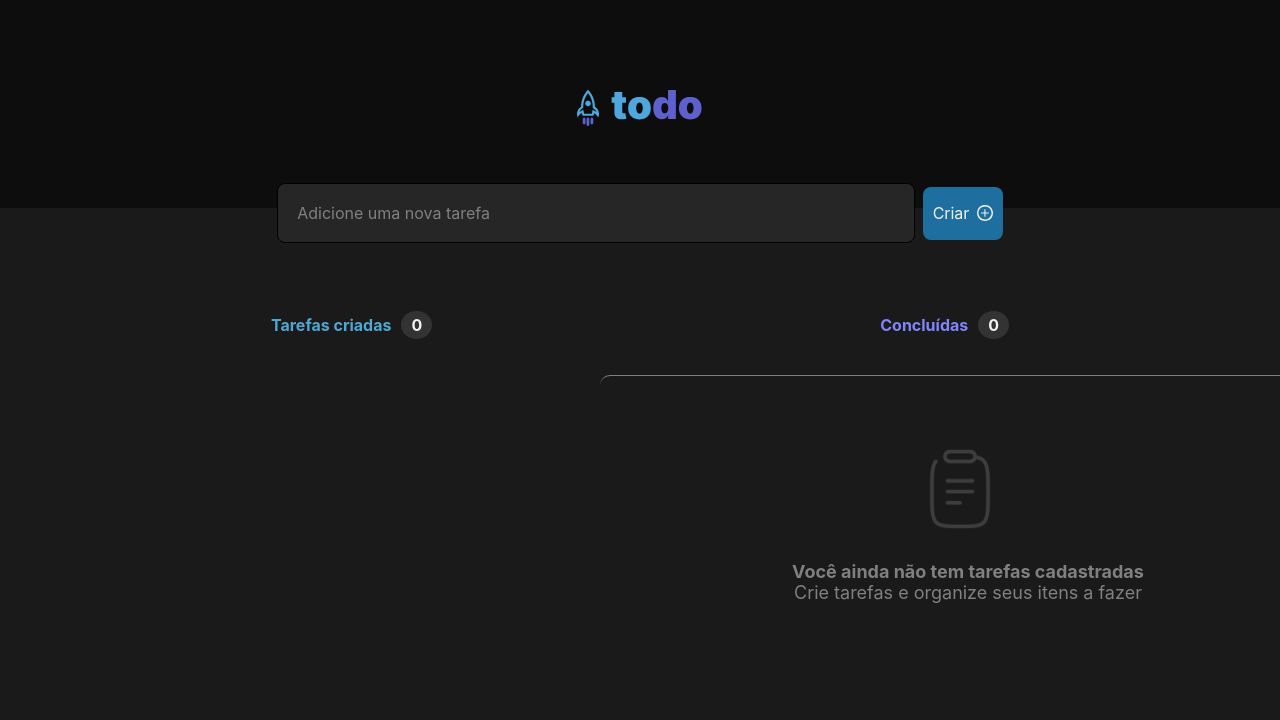
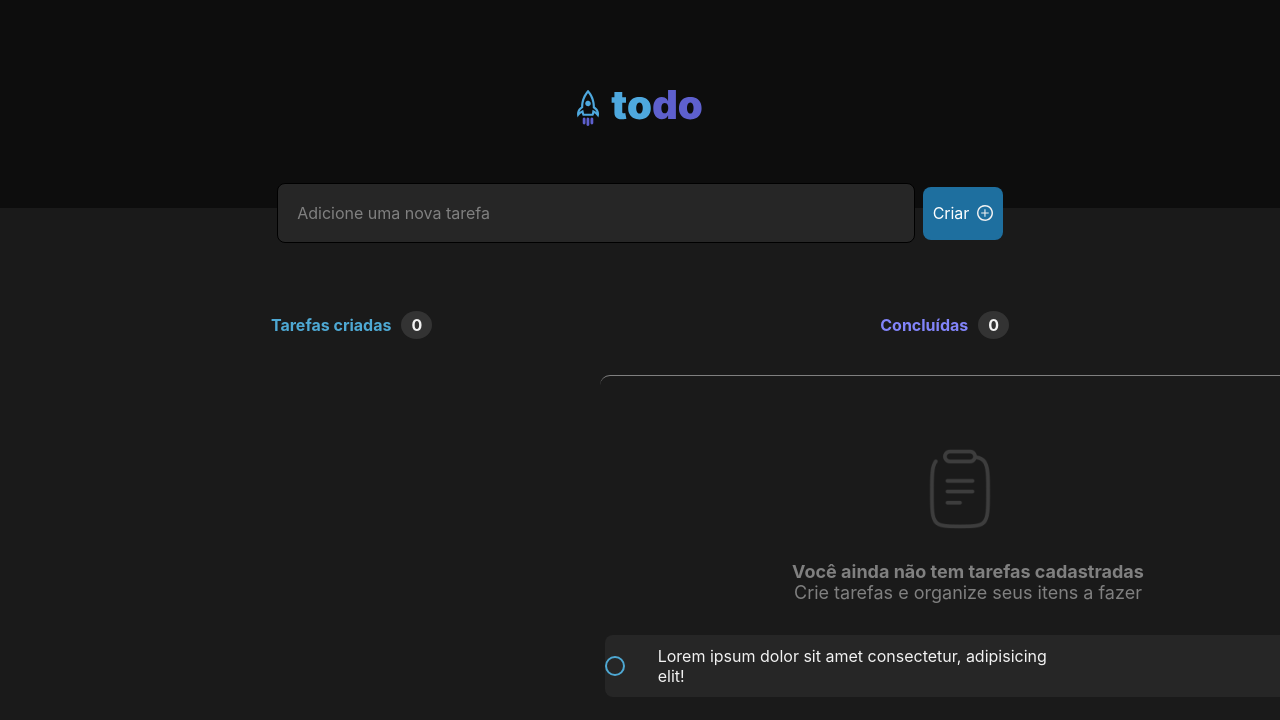
Before and after one commit to helen-andrade/todo-list-reactJs, a React (Vite) app: page / in a window 1280 px wide. Shown: the top 720 px of the page. Built offline with nearby package versions, Linux system fonts and the light colour scheme.

Commit message:
feat: add componentes da task

```diff
--- a/src/App.css
+++ b/src/App.css
@@ -1,4 +1,5 @@
 :root {
+  --white: #ffffff;
   --gray-100: #f2f2f2;
   --gray-200: #d9d9d9;
   --gray-300: #808080;
--- a/src/App.tsx
+++ b/src/App.tsx
@@ -1,11 +1,8 @@
 import "./App.css";
 import Header from "./components/Header";
 import Input from "./components/Input";
+import NewTaskAdd from "./components/NewTaskAdd";
 import Tasks from "./components/Tasks";
-/*
-Biblioteca p/ criar ID's únicos = uuid
-importação: import { v4 as uuidv4 } from 'uuid';
-*/
 
 function App() {
   return (
@@ -13,6 +10,7 @@ function App() {
       <Header />
       <Input />
       <Tasks />
+      <NewTaskAdd />
     </div>
   );
 }
--- a/src/components/Input.tsx
+++ b/src/components/Input.tsx
@@ -3,9 +3,9 @@ import "./Input.css";
 const Input = () => {
   return (
     <div className="inputNewTask">
-      <input type="text" placeholder="Adicione uma nova tarefa" />
+      <input type="text" placeholder="Adicione uma nova tarefa"/>
       <div className="containerAddNewTask">
-        <button className="buttonNewTask">
+        <button className="buttonNewTask" >
           Criar
           <img
             className="iconAdd"
--- /dev/null
+++ b/src/components/NewTaskAdd.css
@@ -0,0 +1,73 @@
+.containerTaskAdded {
+    visibility: visible;
+}
+
+.taskAdded {
+  display: flex;
+  align-items: center;
+  justify-content: center;
+  background-color: var(--gray-500);
+  width: 736px;
+  height: 62px;
+  border-radius: 8px;
+  margin-left: 37.8rem;
+  margin-top: 1rem;
+}
+
+.taskAdded p {
+  margin-left: 2rem;
+}
+
+.iconTrash {
+  margin-left: 15rem;
+  width: 24px;
+  height: 18px;
+}
+
+.iconTrash:hover {
+  cursor: pointer;
+}
+
+.taskAdded {
+  display: flex;
+  align-items: center;
+  gap: 10px;
+}
+
+.taskAdded {
+  display: flex;
+  align-items: center;
+  gap: 1px;
+}
+
+.taskAdded input[type="checkbox"] {
+  -webkit-appearance: none;
+  appearance: none;
+  width: 20px;
+  height: 20px;
+  border: 2px solid var(--blue);
+  border-radius: 50%;
+  cursor: pointer;
+  background-color: transparent;
+  display: flex;
+  justify-content: center;
+  align-items: center;
+  transition: background-color 0.3s, border-color 0.3s;
+}
+
+.taskAdded input[type="checkbox"]:checked {
+  background-color: var(--purple);
+  border-color: var(--purple);
+  color: white;
+  position: relative;
+}
+
+.taskAdded input[type="checkbox"]:checked::before {
+  content: "✔";
+  font-size: 14px;
+  color: white;
+  position: absolute;
+  top: 50%;
+  left: 50%;
+  transform: translate(-50%, -50%);
+}
--- /dev/null
+++ b/src/components/NewTaskAdd.tsx
@@ -0,0 +1,36 @@
+/*import { useState } from "react";*/
+import "./NewTaskAdd.css"
+
+/*
+interface TaskProps {
+  id: number;
+  task: string;
+  completed: boolean;
+  handleDeleteTask: (id: number) => void;
+  handleCompleteTask: (id: number) => void;
+}
+*/
+
+/*
+function handleNewTask({ task }: TaskProps) {
+  const [task, setTask] = useState<TaskProps[]>([]);
+  const [taskCompleted, setTaskCompleted] = useState<TaskProps[]>([]);
+  const [newTask, setNewTask] = useState<string>("");
+  const [id, setId] = useState<number>(0);
+}
+*/
+
+const NewTaskAdd = () => {
+  return (
+    <div className="containerTaskAdded">
+        <div className="taskAdded">
+          <input type="checkbox"/>
+          <p>Lorem ipsum dolor sit amet consectetur, adipisicing elit!</p>
+          <img className="iconTrash" src="../../assets/Trash.svg" alt="Icone de lixeira" />
+        </div>
+    </div>
+
+  );
+};
+
+export default NewTaskAdd;
--- a/src/components/Tasks.tsx
+++ b/src/components/Tasks.tsx
@@ -1,6 +1,16 @@
 import "./Tasks.css";
+import { useState } from "react";
+import { v4 as uuidv4 } from 'uuid';
+
+interface Task {
+  id: number;
+  task: string;
+  completed: boolean;
+}
 
 const Tasks = () => {
+  const [tasks, setTasks] = useState<Task[]>([]);
+
   return (
     <div className="container">
       <div className="containerTasks">
```
